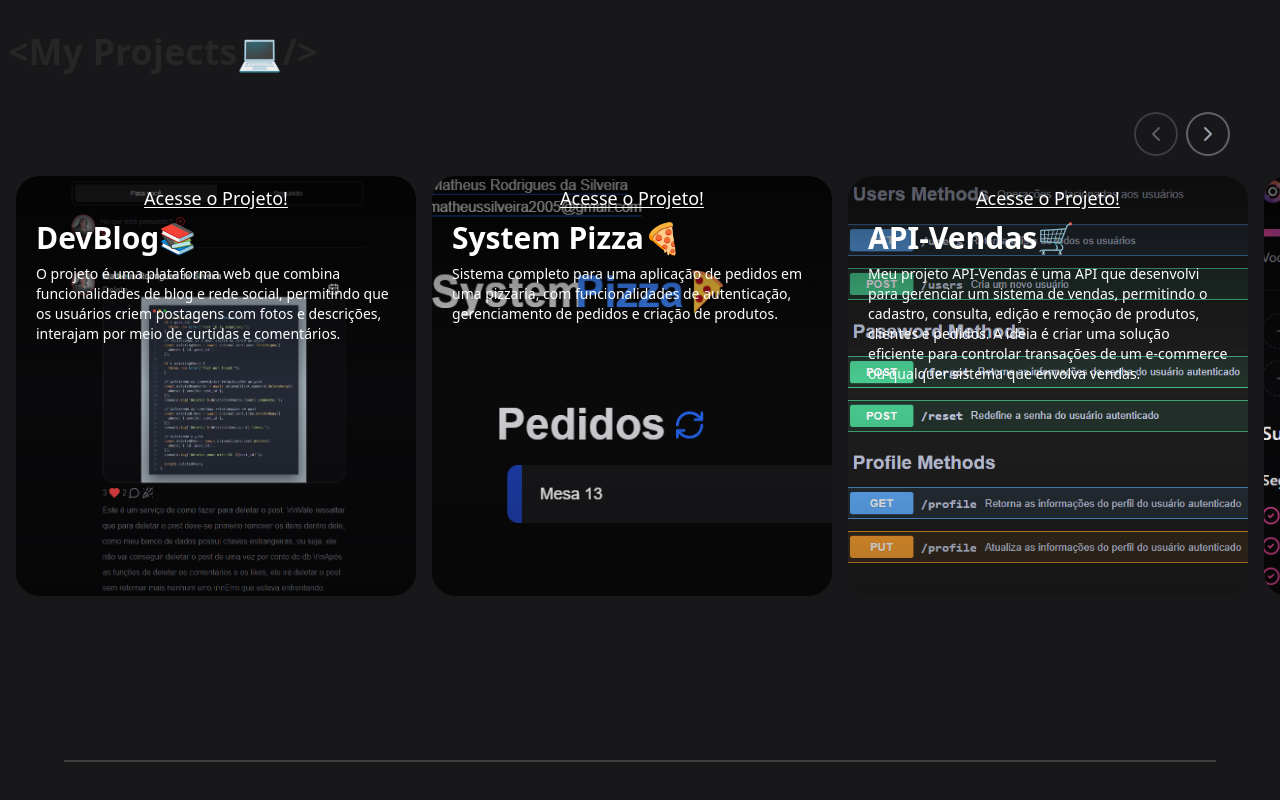
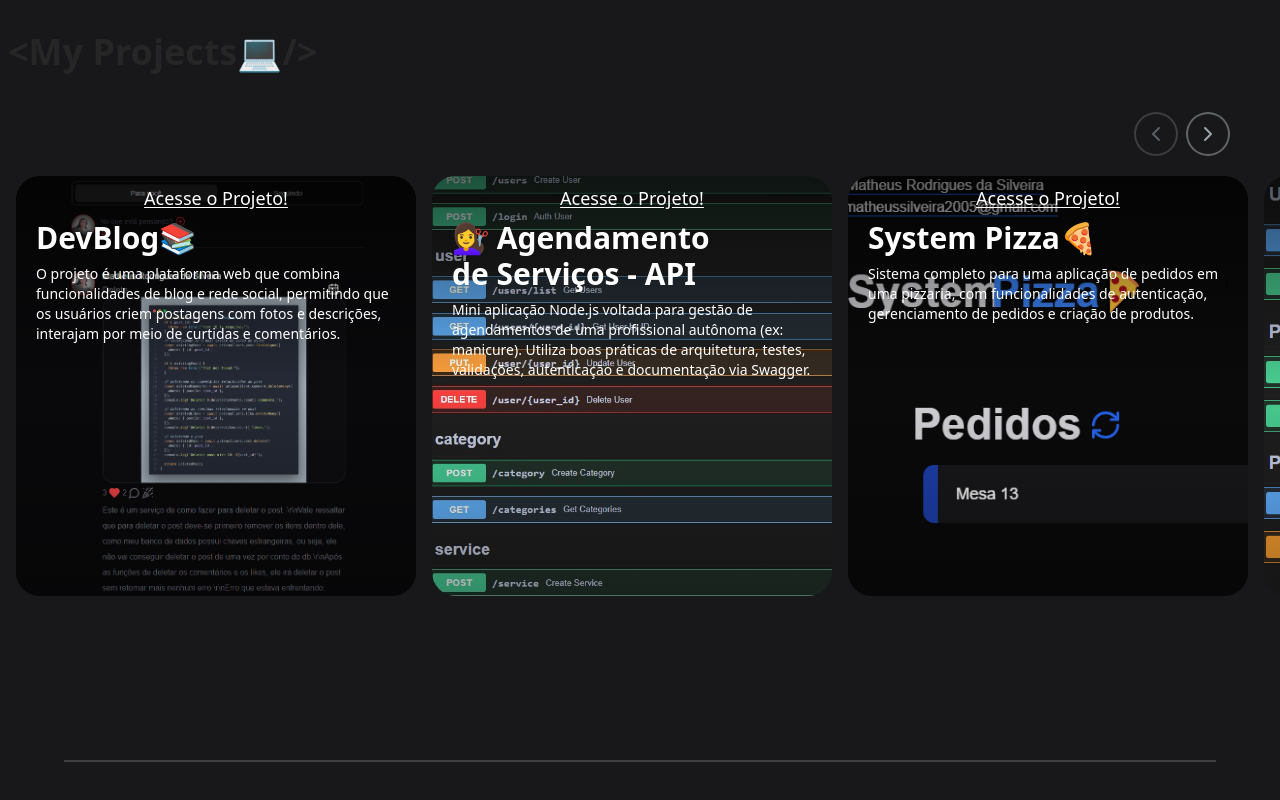
Before and after one commit to MatheusRodriguesdaSilveira/Portfolio-v2.0, a Next.js app: page / in a window 1280 px wide. Shown: the part 5790-6590 px from the top of the page. Built offline with nearby package versions, Linux system fonts and the light colour scheme.

Commit message:
feat: add new service scheduling application and correct technology stack formatting

```diff
--- a/src/components/Works/Projects.tsx
+++ b/src/components/Works/Projects.tsx
@@ -30,7 +30,7 @@ const data = [
     description:
       "O projeto é uma plataforma web que combina funcionalidades de blog e rede social, permitindo que os usuários criem postagens com fotos e descrições, interajam por meio de curtidas e comentários.",
     techStack:
-      "Next Js | React | Node Js | Prisma | PostgreSQL | TypeScript | TailwindCss",
+      "Next Js | React | Node.js | Prisma | PostgreSQL | TypeScript | TailwindCss",
     liveLink: "https://dev-blog-frontend-umber.vercel.app",
     repoLink: "https://github.com/MatheusRodriguesdaSilveira/DevBlog-Backend",
     frontLink: "https://github.com/MatheusRodriguesdaSilveira/DevBlog-Frontend",
@@ -39,6 +39,23 @@ const data = [
   },
   {
     id: 2,
+    thumb: "/agendamentoDeServicos.jpeg",
+    image: "/agendamentoDeServicos.jpeg",
+    alt: "agendamentoDeServicos",
+    title: "💇‍♀️ Agendamento de Serviços - API",
+    description:
+      "Mini aplicação Node.js voltada para gestão de agendamentos de uma profissional autônoma (ex: manicure). Utiliza boas práticas de arquitetura, testes, validações, autenticação e documentação via Swagger.",
+    techStack:
+      "Node.js | TypeScript | Jest | PostgreSQL | Swagger | Fastify | Design-Patterns | Prisma | Zod | JWT | Bcrypt",
+    liveLink: "",
+    repoLink:
+      "https://github.com/MatheusRodriguesdaSilveira/user-api-test-practice-pre-stage",
+    frontLink: "",
+    content:
+      "Mini aplicação Node.js voltada para gestão de agendamentos de uma profissional autônoma (ex: manicure). Utiliza boas práticas de arquitetura, testes, validações, autenticação e documentação via Swagger.",
+  },
+  {
+    id: 3,
     thumb: "/system pizza thumb.jpeg",
     image: "/system pizza.jpeg",
     alt: "pizzaria",
@@ -46,7 +63,7 @@ const data = [
     description:
       "Sistema completo para uma aplicação de pedidos em uma pizzaria, com funcionalidades de autenticação, gerenciamento de pedidos e criação de produtos.",
     techStack:
-      "Next Js | React | Node Js | Prisma | PostgreSQL | TypeScript | TailwindCss",
+      "Next Js | React | Node.js | Prisma | PostgreSQL | TypeScript | TailwindCss",
     liveLink: "https://system-pizza-frontend.vercel.app",
     repoLink:
       "https://github.com/MatheusRodriguesdaSilveira/SystemPizza-Backend",
@@ -56,7 +73,7 @@ const data = [
       "O System Pizza é um sistema completo para gestão de pedidos em pizzarias, oferecendo funcionalidades como autenticação de usuários, gerenciamento de pedidos e criação de produtos. Com uma interface intuitiva, o sistema permite que clientes personalizem seus pedidos e finalizem a compra de forma prática, enquanto o restaurante recebe e administra os pedidos em tempo real.",
   },
   {
-    id: 3,
+    id: 4,
     thumb: "/api-vendas-thumb.png",
     image: "/api-vendas.png",
     alt: "api-vendas",
@@ -73,14 +90,14 @@ const data = [
       "Desenvolvi a API-Vendas com o objetivo de criar um sistema eficiente para gerenciar vendas, permitindo o cadastro, consulta, edição e remoção de produtos, clientes e pedidos. A ideia surgiu da necessidade de um controle mais organizado e automatizado para transações comerciais, seja em um e-commerce ou em qualquer sistema que envolva vendas.",
   },
   {
-    id: 4,
+    id: 5,
     thumb: "/in orbit thumb.jpeg",
     image: "/in orbit.jpeg",
     alt: "in orbit",
     title: "In.Orbit📅",
     description:
       "Aplicação web que permite aos usuários adicionar metas com base nos dias da semana, onde essa apliação usa um backend feito em Node Js.",
-    techStack: "React | Node Js | TypeScript | TailwindCss",
+    techStack: "React | Node.js | TypeScript | TailwindCss",
     liveLink: "https://in-orbit-frontend-one.vercel.app",
     repoLink: "https://github.com/MatheusRodriguesdaSilveira/In.Orbit-Backend",
     frontLink:
@@ -89,7 +106,7 @@ const data = [
       "O In.Orbit é uma aplicação web que permite aos usuários adicionar e gerenciar metas com base nos dias da semana, ajudando na organização e acompanhamento de objetivos. O projeto conta com um backend desenvolvido em Node.js, garantindo uma estrutura robusta para o armazenamento e manipulação dos dados. Além do gerenciamento de metas, a aplicação oferece uma interface intuitiva e moderna, permitindo que os usuários visualizem seu progresso ao longo da semana. Novas funcionalidades estão sendo planejadas para tornar a experiência ainda mais completa e dinâmica. 🚀",
   },
   {
-    id: 5,
+    id: 6,
     thumb: "/gd sports thumb.jpeg",
     image: "/gd sports.jpeg",
     alt: "project clothing store",
@@ -105,7 +122,7 @@ const data = [
       "O GD Sport é uma loja virtual dinâmica que permite aos usuários navegar por uma variedade de produtos esportivos e realizar pedidos de forma prática. O diferencial do projeto é que todos os pedidos são redirecionados diretamente para o WhatsApp, com todos os itens inseridos no carrinho, facilitando o processo de compra e comunicação com o vendedor. A plataforma foi desenvolvida para proporcionar uma experiência de compra rápida e eficiente, com uma interface intuitiva e fácil de usar, visando atender tanto clientes quanto lojistas de forma direta e sem complicação.",
   },
   {
-    id: 6,
+    id: 7,
     thumb: "/hamburgueria.jpeg",
     image: "/hamburgueria.jpeg",
     alt: "hamburgueria",
@@ -120,7 +137,7 @@ const data = [
       "O Project Burger é um site desenvolvido para uma hamburgueria, oferecendo uma experiência interativa e prática para os clientes realizarem seus pedidos. A plataforma conta com diversas funcionalidades, permitindo que os usuários escolham seus lanches, personalizem os pedidos e enviem diretamente para o WhatsApp da hamburgueria, com todos os detalhes necessários para um atendimento rápido e eficiente. O projeto foi pensado para otimizar o processo de pedidos, tornando-o mais dinâmico e acessível, proporcionando uma navegação intuitiva e visual atraente para os clientes. 🚀🍔",
   },
   {
-    id: 7,
+    id: 8,
     thumb: "/sushi.jpeg",
     image: "/sushi.jpeg",
     alt: "sushi shop",
@@ -135,7 +152,7 @@ const data = [
       "O Project Sushi Shop é um e-commerce desenvolvido para restaurantes de sushi, proporcionando uma experiência prática e eficiente para os clientes realizarem seus pedidos online. A plataforma permite a exibição detalhada dos produtos, onde os usuários podem visualizar opções de sushis, combos e acompanhamentos disponíveis. Além disso, o sistema conta com um carrinho de compras, onde os clientes podem adicionar ou remover itens antes de finalizar o pedido. Após a escolha dos produtos, o pedido é redirecionado automaticamente para o WhatsApp do restaurante, contendo todos os detalhes necessários para agilizar o atendimento e garantir uma comunicação direta com o estabelecimento.",
   },
   {
-    id: 8,
+    id: 9,
     thumb: "/task list.png",
     image: "/task list.png",
     alt: "task list",
@@ -150,7 +167,7 @@ const data = [
       "O Task List é uma aplicação web desenvolvida para auxiliar os usuários na organização de suas atividades diárias. A plataforma permite adicionar tarefas de forma prática, contando com funcionalidades como edição, conclusão, exclusão e reorganização da posição das tarefas dentro da lista, garantindo maior flexibilidade e controle sobre as atividades. Com uma interface intuitiva e dinâmica, o Task List facilita o gerenciamento de tarefas, proporcionando uma experiência fluida e eficiente para acompanhar e organizar compromissos de maneira simples e acessível. ✅🚀",
   },
   {
-    id: 9,
+    id: 10,
     thumb: "/student list.png",
     image: "/student list.png",
     alt: "student list",
@@ -165,7 +182,7 @@ const data = [
       "O Project Student List App 👨‍🎓 é uma aplicação web desenvolvida para facilitar o gerenciamento de estudantes em uma lista interativa. A plataforma permite adicionar estudantes e conta com funcionalidades como edição, remoção e reorganização da posição dos alunos na lista, proporcionando um controle mais eficiente e organizado. Com uma interface intuitiva e responsiva, o Project Student List App torna a gestão de estudantes mais simples e prática, permitindo uma navegação fluida e dinâmica para acompanhar e administrar as informações com facilidade. 🎓🚀",
   },
   {
-    id: 10,
+    id: 11,
     thumb: "/weather app.jpeg",
     image: "/weather app.jpeg",
     alt: "weather app",
```
